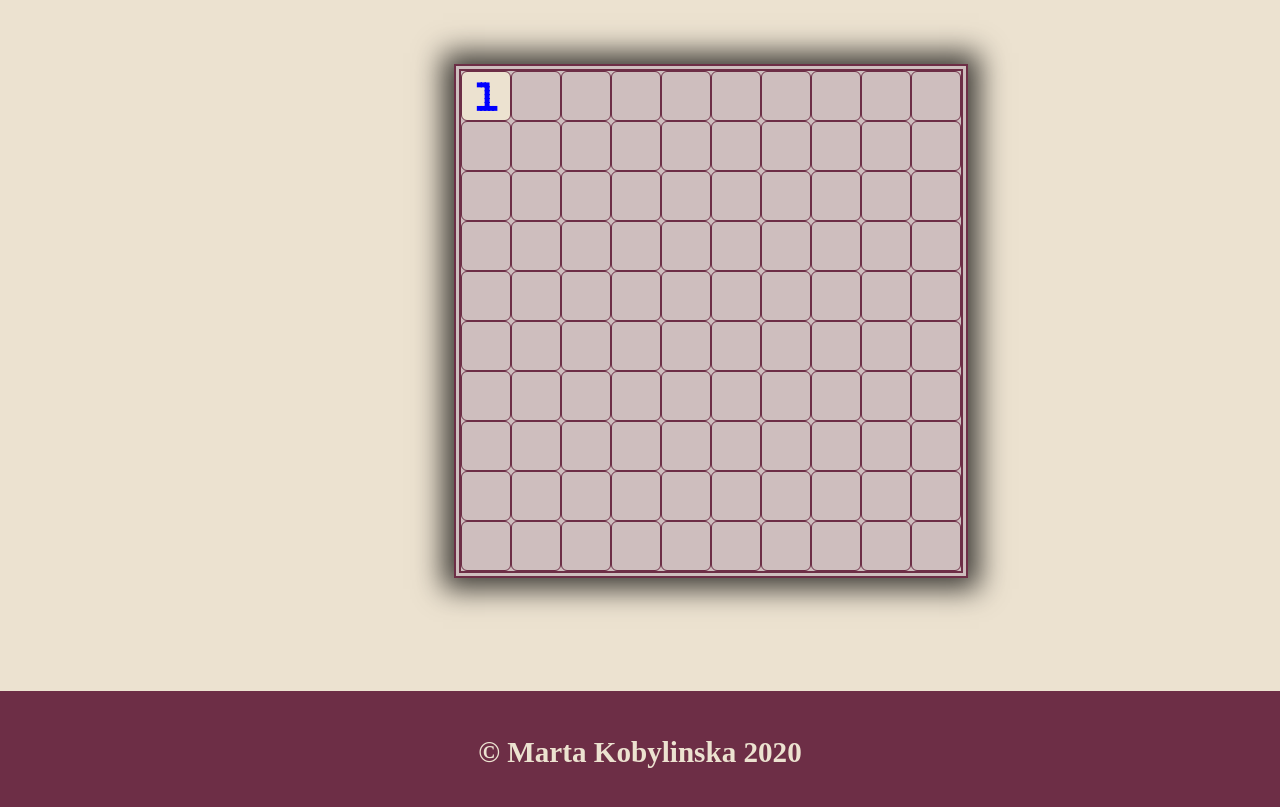
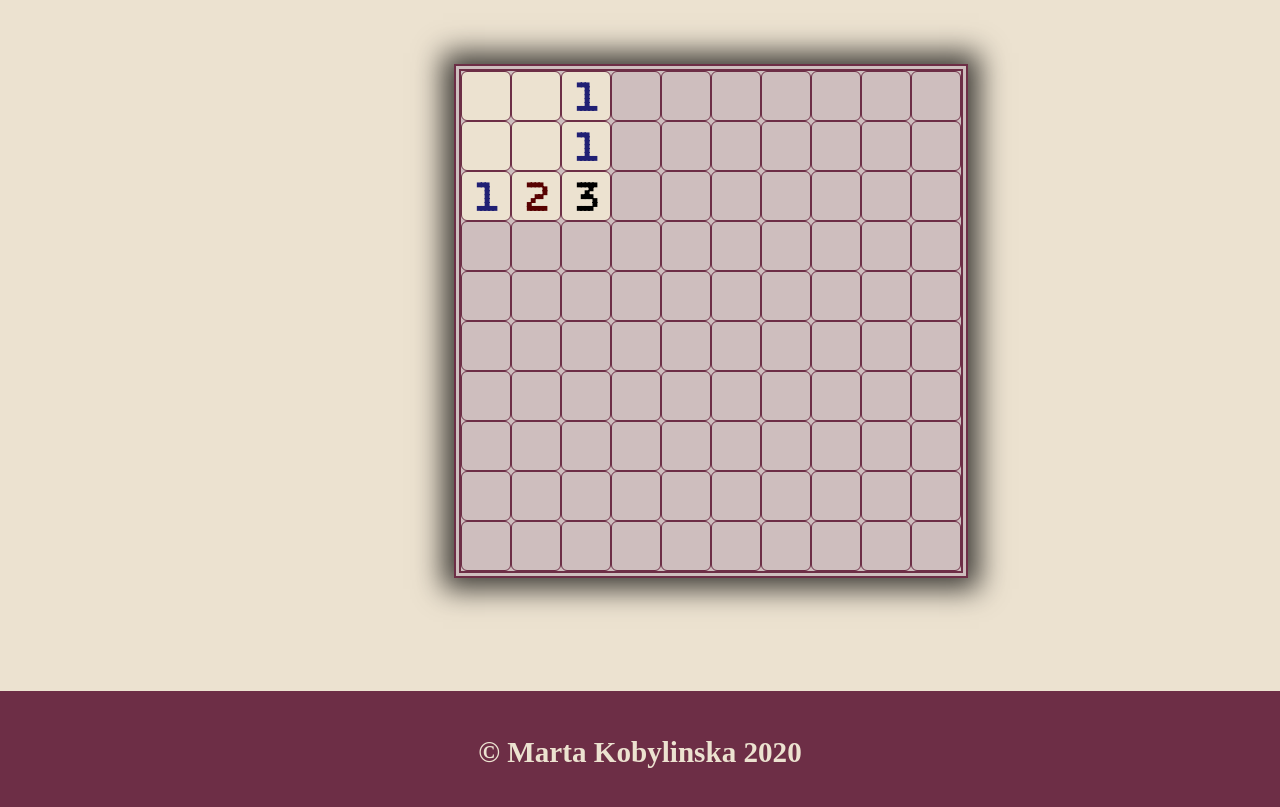
Before and after one commit to mmkobylin/minesweeper, a plain HTML site: page index.html in a window 1280 px wide. Both pictures are taken after a click on the element 486 px from the left and 210 px from the top of the page. Shown: the part 115-922 px from the top of the page. Drawn offline with Linux system fonts and the light colour scheme; a web font is replaced by a local one.

Commit message:
basic check for numbers works

```diff
--- a/app.js
+++ b/app.js
@@ -8,7 +8,7 @@ document.addEventListener('DOMContentLoaded', () => {
     //squares being an empty array
     let squares = [];
 
-    let bombAmount = 20
+    let bombAmount = 12
 
     let isGameOver = false
 
@@ -118,18 +118,33 @@ document.addEventListener('DOMContentLoaded', () => {
 
             //change color; display total
             let total = square.getAttribute('data')
+            if (total != 0 ) {
+                if (total == 1 ) {
+                    square.classList.add('one')
+                    square.classList.add('checked')
 
-            if (total = 1 ) {
-                square.classList.add('one')
-            }
+                    square.classList.remove('div')
+                } else if (total == 2 ) {
+                    square.classList.add('two')
+                    square.classList.add('checked')
 
-            if (total != 0 ) {
-                square.classList.add('checked')
-                square.classList.remove('div')
+                    square.classList.remove('div')
 
-                square.innerHTML = total
-                return
-            }
+                } else if (total == 3 ) {
+                    square.classList.add('three')
+                    square.classList.add('checked')
+
+                    square.classList.remove('div')
+                } else {
+                    square.classList.add('else')
+                    square.classList.add('checked')
+
+                    square.classList.remove('div')
+                }
+
+                    square.innerHTML = total
+                    return
+                }
 
             checkSquare(square, currentId)
 
--- a/style.css
+++ b/style.css
@@ -68,7 +68,11 @@ h1 {
 }
 
 .one {
-    color: blue;
+    color: #202074;
+}
+
+.two {
+    color: rgb(88, 2, 2);
 }
 
 @media only screen and (min-width: 560px) and (max-width: 1000px){
```
